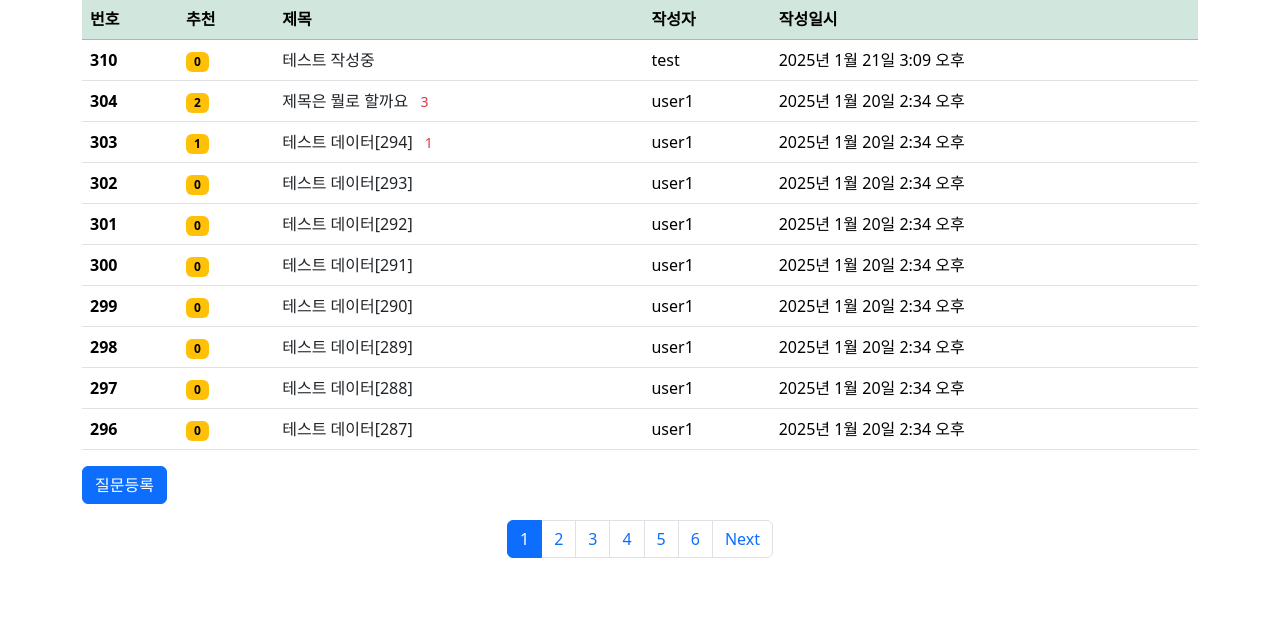
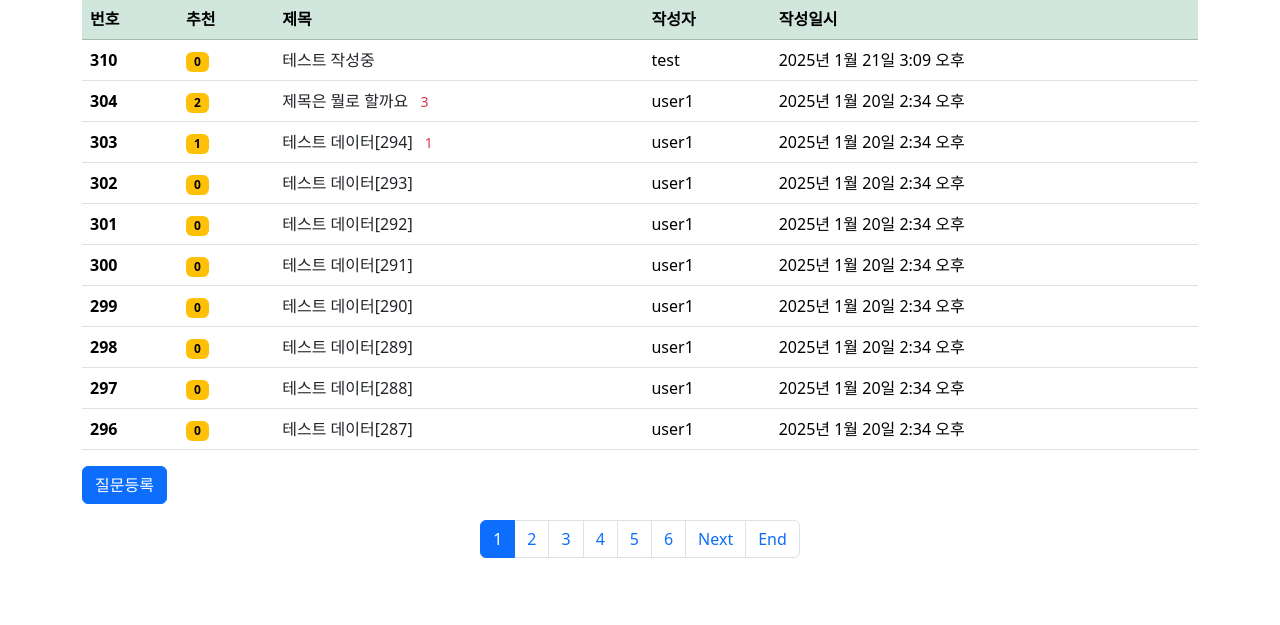
Before and after one commit to cauda25/djangsource, a Django app: page / in a window 1280 px wide. Shown: the part 175-800 px from the top of the page. Run offline with Django 5.2, Linux system fonts and the light colour scheme; data comes from the database, SQL or seed files in the repository.

Commit message:
페이징 셋팅

```diff
--- a/boardapp/board/views/base_views.py
+++ b/boardapp/board/views/base_views.py
@@ -16,7 +16,13 @@ def index(request):
     # 전체 질문 추출(작성일시 내림차순)
     objects = Question.objects.order_by("-created_at")
 
-    paginator = Paginator(objects, 10)
-    question_list = paginator.get_page(page)
+    paginator = Paginator(objects, 10)  # 페이징 처리
+    max_page = len(paginator.page_range)  # 마지막 페이지
 
-    return render(request, "board/question_list.html", {"question_list": question_list})
+    question_list = paginator.get_page(page)  # 페이지 생성 객체
+
+    return render(
+        request,
+        "board/question_list.html",
+        {"question_list": question_list, "max_page": max_page},
+    )
--- a/boardapp/templates/board/question_list.html
+++ b/boardapp/templates/board/question_list.html
@@ -69,7 +69,7 @@
     <ul class="pagination justify-content-center">
       {% if question_list.has_previous %}
         <li class="page-item">
-          <a class="page-link" href="?page={{question_list.previous_page_start}}">Start</a>
+          <a class="page-link" href="?page=">Start</a>
         </li>
         <li class="page-item">
           <a class="page-link" href="?page={{question_list.previous_page_number}}">Previous</a>
@@ -86,6 +86,9 @@
         <li class="page-item">
           <a class="page-link" href="?page={{question_list.next_page_number}}">Next</a>
         </li>
+        <li class="page-item">
+          <a class="page-link" href="?page={{max_page}}">End</a>
+        </li>
       {% endif %}
     </ul>
   </nav>
```
